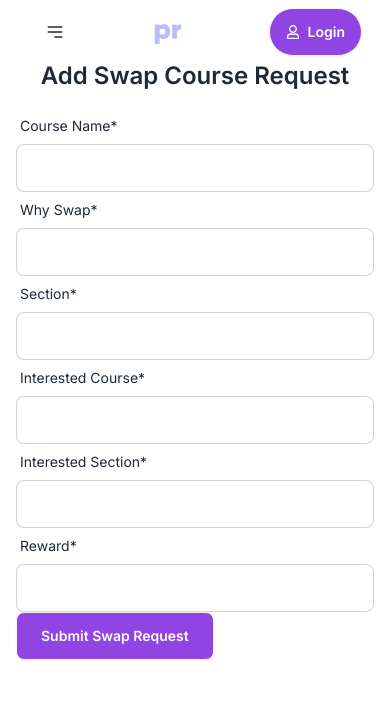
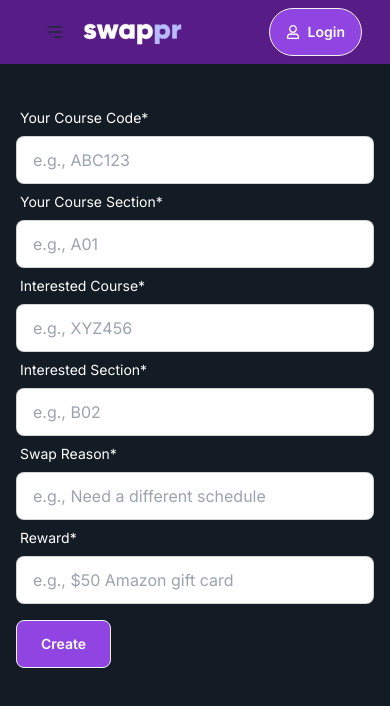
Before and after one commit to axif0/swappr, a React (Vite) app: page /course-swap in a window 390 px wide. Shown: the top 706 px of the page. Built offline with nearby package versions, Linux system fonts and the light colour scheme; no server answers.

Commit message:
Done and Dusted

```diff
--- a/src/App.css
+++ b/src/App.css
@@ -7,6 +7,12 @@
 header, nav{
   z-index: 10001 !important;
 }
+
+/* Add this to your styles */
+.custom-faster {
+  animation-duration: 0.2s !important; /* Adjust the duration as needed */
+}
+
 
 .subtitle{
   @apply text-red uppercase tracking-wide font-semibold text-lg;
--- a/src/components/Banner.jsx
+++ b/src/components/Banner.jsx
@@ -100,7 +100,7 @@
 
         {/* texts */}
         <div className="md:w-1/2 px-4 space-y-7">
-        <h2 className="md:text-5xl text-4xl font-bold md:leading-snug leading-snug">
+        <h2 className="md:text-5xl text-4xl font-bold md:leading-snug leading-snug text-thewhite">
         Stressed about swapping courses? <span className="text-green">Find the perfect match with swappr!</span>
           </h2>
 
--- a/src/components/Navbar.jsx
+++ b/src/components/Navbar.jsx
@@ -12,6 +12,7 @@
   const { user } = useAuth();
   const navigate = useNavigate();
   const dropdownRef = useRef(null);
+  const [isScreenShrunk, setIsScreenShrunk] = useState(false);
 
   useEffect(() => {
     const handleScroll = () => {
@@ -24,12 +25,21 @@
       }
     };
 
+    const handleResize = () => {
+      setIsScreenShrunk(window.innerWidth <= 768);
+    };
+
     window.addEventListener("scroll", handleScroll);
     document.addEventListener("mousedown", handleClickOutside);
+    window.addEventListener("resize", handleResize);
+
+    handleScroll();
+    handleResize();
 
     return () => {
       window.removeEventListener("scroll", handleScroll);
       document.removeEventListener("mousedown", handleClickOutside);
+      window.removeEventListener("resize", handleResize);
     };
   }, []);
 
@@ -45,25 +55,27 @@
   const navItems = (
     <>
       <li>
-        <Link to="/" className="text-green" onClick={closeDropdown}>
+        <Link to="/" className={`text-thewhite ${isSticky ? 'font-bold' : 'font-bold'}`} onClick={closeDropdown}>
           Home
         </Link>
       </li>
       <li>
-        <Link to="/swaptable" className="text-green" onClick={closeDropdown}>
+        <Link to="/swaptable" className={`text-thewhite ${isSticky ? 'font-bold' : 'font-bold'}`} onClick={closeDropdown}>
           Available Deals
         </Link>
       </li>
+      {user ? (
         <li>
-        <Link to={`/swap/${user}`} className="text-green" onClick={closeDropdown}>
+          <Link to={`/swap/${user}`} className={`text-thewhite ${isSticky ? 'font-bold' : 'font-bold'}`} onClick={closeDropdown}>
             My Deals
           </Link>
         </li>
+      ) : null}
     </>
   );
 
   return (
-    <header className={`max-w-screen-2xl container mx-auto fixed top-0 left-0 right-0 z-50 transition-all duration-300 ease-in-out ${isSticky ? 'bg-gray-900 shadow-lg' : ''}`}>
+    <header className={`max-w-screen-2xl container mx-auto fixed top-0 left-0 right-0 z-50 transition-all duration-300 ease-in-out bg-purple-900`}>
       <div
         className="navbar"
         style={{ transition: 'background-color 0.3s, box-shadow 0.3s' }}
@@ -75,7 +87,6 @@
                 <path strokeLinecap="round" strokeLinejoin="round" strokeWidth="2" d="M4 6h16M4 12h16m-8 6h8"/>
               </svg>
             </label>
-
             <ul
               tabIndex={0}
               className={`menu menu-sm dropdown-content mt-3 p-2 shadow bg-base-100 rounded-box w-52 ${isDropdownOpen ? 'block' : 'hidden'}`}
@@ -97,9 +108,14 @@
             <>
               <button
                 onClick={handleCreateSwapRequest}
-                className="btn btn-primary mr-3"
+                className="btn btn-primary"
+                style={{
+                  marginRight: '15px',
+                  color: '#ffffff',
+                  backgroundColor: isScreenShrunk ? 'black' : '#000000',
+                }}
               >
-                Create New Deal
+                {isScreenShrunk ? 'Create' : 'Create New Deal'}
               </button>
               <Profile user={user} />
             </>
--- a/src/layout/Main.jsx
+++ b/src/layout/Main.jsx
@@ -9,7 +9,7 @@
 const Main = () => {
   const { loading } = useContext(AuthContext);
   return (
-    <div>
+    <div className="bg-prigmayBG">
       {loading ? (
         <LoadingSpinner />
       ) : (
--- a/src/pages/dashboard/UserProfile.jsx
+++ b/src/pages/dashboard/UserProfile.jsx
@@ -71,6 +71,7 @@
               type="text"
               value={user?.studentId || ''}
               className="input input-bordered"
+              placeholder="Student ID is unchangeable"
               disabled
             />
           </div>
@@ -85,18 +86,7 @@
               disabled
             />
           </div>
-          <div className="form-control">
-            <label className="label">
-              <span className="label-text">Name</span>
-            </label>
-            <input
-              type="text"
-              {...register('name')}
-              placeholder="Your name"
-              className="input input-bordered"
-              required
-            />
-          </div>
+
           <div className="form-control">
             <label className="label">
               <span className="label-text">Contact</span>
@@ -106,7 +96,7 @@
               value={contact}
               onChange={(e) => setContact(e.target.value)}
               className="input input-bordered"
-              placeholder="Your contact"
+              placeholder="Your Facebook handle or Phone"
             />
           </div>
           <div className="form-control mt-6">
--- a/src/pages/home/CourseSwap.jsx
+++ b/src/pages/home/CourseSwap.jsx
@@ -41,101 +41,123 @@
   };
 
   return (
-    <div className="section-container">
-      <h2 className="text-2xl font-semibold my-4 text-center">
-        Add Swap Course Request
-      </h2>
-      <form onSubmit={handleSubmit(onSubmit)} className="mx-auto" style={{ maxWidth: '870px' }}>
+    <div className="section-container pt-10">
+
+      <form onSubmit={handleSubmit(onSubmit)} className="mx-auto" style={{ maxWidth: '600px' }}>
+        {/* ... */}
         <div className="form-control w-full">
           <label className="label">
-            <span className="label-text">Course Name*</span>
+            <span className="label-text text-thewhite">Your Course Code*</span>
           </label>
           <input
             type="text"
             {...register("courseName", { required: true })}
             className="input input-bordered w-full"
+            placeholder="e.g., ABC123"
           />
           {errors.courseName && (
             <p className="text-red-500">Course name is required.</p>
           )}
         </div>
+
         <div className="form-control w-full">
           <label className="label">
-            <span className="label-text">Why Swap*</span>
+            <span className="label-text text-thewhite">Your Course Section*</span>
+          </label>
+          <input
+            type="text"
+            {...register("section", { required: true })}
+            className="input input-bordered w-full"
+            placeholder="e.g., A01"
+          />
+          {errors.section && (
+            <p className="text-red-500">Section is required.</p>
+          )}
+        </div>
+
+        {/* ... */}
+
+        {/* ... */}
+
+        {/* ... */}
+        <div className="form-control w-full">
+          <label className="label">
+            <span className="label-text text-thewhite">Interested Course*</span>
+          </label>
+          <input
+            type="text"
+            {...register("interestedCourse", { required: true })}
+            className="input input-bordered w-full"
+            placeholder="e.g., XYZ456"
+          />
+          {errors.interestedCourse && (
+            <p className="text-red-500">Interested course is required.</p>
+          )}
+        </div>
+        {/* ... */}
+        <div className="form-control w-full">
+          <label className="label">
+            <span className="label-text text-thewhite">Interested Section*</span>
+          </label>
+          <input
+            type="text"
+            {...register("interestedSection", { required: true })}
+            className="input input-bordered w-full"
+            placeholder="e.g., B02"
+          />
+          {errors.interestedSection && (
+            <p className="text-red-500">Interested section is required.</p>
+          )}
+        </div>
+
+        <div className="form-control w-full">
+          <label className="label">
+            <span className="label-text text-thewhite">Swap Reason*</span>
           </label>
           <input
             type="text"
             {...register("semester", { required: true })}
             className="input input-bordered w-full"
+            placeholder="e.g., Need a different schedule"
           />
           {errors.semester && (
             <p className="text-red-500">Semester is required.</p>
           )}
         </div>
+
+        {/* ... */}
         <div className="form-control w-full">
           <label className="label">
-            <span className="label-text">Section*</span>
-          </label>
-          <input
-            type="text"
-            {...register("section", { required: true })}
-            className="input input-bordered w-full"
-          />
-          {errors.section && (
-            <p className="text-red-500">Section is required.</p>
-          )}
-        </div>
-        <div className="form-control w-full">
-          <label className="label">
-            <span className="label-text">Interested Course*</span>
-          </label>
-          <input
-            type="text"
-            {...register("interestedCourse", { required: true })}
-            className="input input-bordered w-full"
-          />
-          {errors.interestedCourse && (
-            <p className="text-red-500">Interested course is required.</p>
-          )}
-        </div>
-        <div className="form-control w-full">
-          <label className="label">
-            <span className="label-text">Interested Section*</span>
-          </label>
-          <input
-            type="text"
-            {...register("interestedSection", { required: true })}
-            className="input input-bordered w-full"
-          />
-          {errors.interestedSection && (
-            <p className="text-red-500">Interested section is required.</p>
-          )}
-        </div>
-        <div className="form-control w-full">
-          <label className="label">
-            <span className="label-text">Reward*</span>
+            <span className="label-text text-thewhite">Reward*</span>
           </label>
           <input
             type="text"
             {...register("reward", { required: true })}
             className="input input-bordered w-full"
+            placeholder="e.g., $50 Amazon gift card"
           />
           {errors.reward && (
             <p className="text-red-500">Reward is required.</p>
           )}
         </div>
+        {/* ... */}
         {errorMessage && (
           <div className="text-red-500 mb-4">{errorMessage}</div>
         )}
-        <button
-          type="submit"
-          className="btn bg-green text-white px-6"
-        >
-          Submit Swap Request
-        </button>
+
+        <div className="pt-4">
+          <button
+            type="submit"
+            className="btn bg-green text-white px-6"
+          >
+            Create
+          </button>
+        </div>
       </form>
     </div>
   );
+
+
 };
 
 export default CourseSwap;
--- a/src/pages/home/OwnCourses.jsx
+++ b/src/pages/home/OwnCourses.jsx
@@ -2,7 +2,8 @@
 import { useQuery } from '@tanstack/react-query';
 import useAxiosSecure from '../../hooks/useAxiosSecure';
 import { AuthContext } from '../../contexts/AuthProvider';
-import { FaTrashAlt ,FaEdit, FaCheck } from 'react-icons/fa';
+import { FaTrashAlt, FaEdit, FaCheck } from 'react-icons/fa';
+import LoadingSpinner from '../../components/LoadingSpinner'; // Import the LoadingSpinner component
 import Swal from 'sweetalert2';
 
 const EditUserSwapCourses = () => {
@@ -46,17 +47,16 @@
       // Update state or context with newSwapCourses here
 
       const res = await axiosSecure.delete(`/swap/delete/${swapCourse._id}`);
-      alert(`Swap course for user ${editedCourse.user} is removed from database`);
-
+      alert(`Swap course for user ${editedCourse.user} is removed from the database`);
 
       // Optionally refetch if you want to confirm the server state
       refetch();
     } catch (error) {
-
       alert('Failed to delete swap course. Please try again.');
       // Revert optimistic update if necessary
     }
-  }
+  };
+
   const handleUpdateSwapCourse = async () => {
     try {
       // Extract only the fields you want to update
@@ -85,78 +85,136 @@
     }
   }, [user]);
 
-  if (isLoading) return 'Loading...';
+  if (isLoading) return <LoadingSpinner />; // Render the LoadingSpinner while data is loading
   if (error) return `An error occurred: ${error.message}`;
 
   return (
-    <div>
-
+    <div className="p-4 pt-12 pl-8">
+      <div className="flex items-center justify-between m-4"></div>
 
       <div className="flex flex-wrap justify-start">
         {swapCourses.map((swapCourse, index) => (
-          <div key={swapCourse._id} className="card shadow-lg m-4 w-full md:w-1/2 lg:w-1/3 xl:w-1/4">
+          <div
+            key={swapCourse._id}
+            className={`card bg-gray-800 shadow-xl relative mr-5 md:my-5 ${editModeIndex === index ? 'lg:h-full' : 'lg:w-72'}`}
+            style={{ width: '350px', height: editModeIndex === index ? 'auto' : '400px' }}
+          >
+            <div className={`absolute right-2 bottom-2 left-2 p-4 flex justify-between items-end`}>
+              {/* ... */}
+            </div>
+
             <div className="card-body">
               {editModeIndex === index ? (
-                // Render input fields for the card in edit mode
                 <>
                   <div className="mb-2">
-                  <label className="block mb-1">Semester:</label>
-                  <input type="text" value={editedCourse.semester} onChange={(e) => setEditedCourse({ ...editedCourse, semester: e.target.value })} className="w-full px-2 py-1 border rounded" />
+                    <label className="block mb-1 text-white font-bold">Your Course Code</label>
+                    <input
+                      type="text"
+                      value={editedCourse.dealerCourse}
+                      onChange={(e) => setEditedCourse({ ...editedCourse, dealerCourse: e.target.value })}
+                      className="w-full px-2 py-1 border rounded"
+                    />
                   </div>
+
                   <div className="mb-2">
-                  <label className="block mb-1">Dealer Course:</label>
-                  <input type="text" value={editedCourse.dealerCourse} onChange={(e) => setEditedCourse({ ...editedCourse, dealerCourse: e.target.value })} className="w-full px-2 py-1 border rounded" />
+                    <label className="block mb-1 text-white font-bold">Your Course Section</label>
+                    <input
+                      type="text"
+                      value={editedCourse.dealerSection}
+                      onChange={(e) => setEditedCourse({ ...editedCourse, dealerSection: e.target.value })}
+                      className="w-full px-2 py-1 border rounded"
+                    />
                   </div>
+
                   <div className="mb-2">
-                  <label className="block mb-1">Dealer Section:</label>
-                  <input type="text" value={editedCourse.dealerSection} onChange={(e) => setEditedCourse({ ...editedCourse, dealerSection: e.target.value })} className="w-full px-2 py-1 border rounded" />
+                    <label className="block mb-1 text-white font-bold">Interested Course</label>
+                    <input
+                      type="text"
+                      value={editedCourse.interestedCourse.join(', ')}
+                      onChange={(e) => setEditedCourse({ ...editedCourse, interestedCourse: e.target.value.split(', ') })}
+                      className="w-full px-2 py-1 border rounded"
+                    />
                   </div>
+
                   <div className="mb-2">
-                  <label className="block mb-1">Interested Course:</label>
-                  <input type="text" value={editedCourse.interestedCourse.join(', ')} onChange={(e) => setEditedCourse({ ...editedCourse, interestedCourse: e.target.value.split(', ') })} className="w-full px-2 py-1 border rounded" />
+                    <label className="block mb-1 text-white font-bold">Interested Section</label>
+                    <input
+                      type="text"
+                      value={editedCourse.interestedSections.join(', ')}
+                      onChange={(e) => setEditedCourse({ ...editedCourse, interestedSections: e.target.value.split(', ') })}
+                      className="w-full px-2 py-1 border rounded"
+                    />
                   </div>
+
                   <div className="mb-2">
-                  <label className="block mb-1">Interested Sections:</label>
-                  <input type="text" value={editedCourse.interestedSections.join(', ')} onChange={(e) => setEditedCourse({ ...editedCourse, interestedSections: e.target.value.split(', ') })} className="w-full px-2 py-1 border rounded" />
+                    <label className="block mb-1 text-white font-bold">Swap Reason</label>
+                    <input
+                      type="text"
+                      value={editedCourse.semester}
+                      onChange={(e) => setEditedCourse({ ...editedCourse, semester: e.target.value })}
+                      className="w-full px-2 py-1 border rounded"
+                    />
                   </div>
+
                   <div className="mb-2">
-                  <label className="block mb-1">Is Available:</label>
-                  <select value={editedCourse.isAvailable ? 'Yes' : 'No'} onChange={(e) => setEditedCourse({ ...editedCourse, isAvailable: e.target.value === 'Yes' })} className="w-full px-2 py-1 border rounded">
+                    <label className="block mb-1 text-white font-bold">Reward</label>
+                    <input
+                      type="text"
+                      value={editedCourse.reward}
+                      onChange={(e) => setEditedCourse({ ...editedCourse, reward: e.target.value })}
+                      className="w-full px-2 py-1 border rounded"
+                    />
+                  </div>
+
+                  <div className="mb-2">
+                    <label className="block mb-1 text-white font-bold">Availability</label>
+                    <select
+                      value={editedCourse.isAvailable ? 'Yes' : 'No'}
+                      onChange={(e) => setEditedCourse({ ...editedCourse, isAvailable: e.target.value === 'Yes' })}
+                      className="w-full px-2 py-1 border rounded"
+                    >
                       <option value="Yes">Yes</option>
                       <option value="No">No</option>
                     </select>
                   </div>
-                <div className="mb-2">
-                  <label className="block mb-1">Reward:</label>
-                  <input type="text" value={editedCourse.reward} onChange={(e) => setEditedCourse({ ...editedCourse, reward: e.target.value })} className="w-full px-2 py-1 border rounded" />
-                </div>
-                <div className="flex justify-end space-x-2">
-                  <button onClick={handleUpdateSwapCourse} className="btn bg-green-500 text-white flex items-center">
+
+                  <div className="flex justify-end space-x-2 mt-2">
+                    <button
+                      onClick={handleUpdateSwapCourse}
+                      className="btn bg-yellow-500 text-white flex items-center font-bold"
+                    >
                       <FaCheck className="mr-1" /> Save
                     </button>
-                  <button onClick={handleCancelEdit} className="btn bg-red-500 text-white flex items-center">
+                    <button
+                      onClick={handleCancelEdit}
+                      className="btn bg-gray-500 text-white flex items-center font-bold"
+                    >
                       Cancel
                     </button>
                   </div>
                 </>
-
               ) : (
                 // Render text for cards not in edit mode
                 <>
-                <h5 className="card-title">User ID: {swapCourse.user}</h5>
-                <p>Swap Reason: {swapCourse.semester}</p>
-                <p>Have: {swapCourse.dealerCourse} ({swapCourse.dealerSection})</p>
+<h5 className="card-title text-purple-300 font-bold">{swapCourse.user}</h5>
+                  <p></p>
+                  <p className="text-white font-bold">Have → {swapCourse.dealerCourse} ({swapCourse.dealerSection})</p>
 
-                <p>Need: {swapCourse.interestedCourse.map((course, index) => (
+                  <p className="text-white font-bold">Need → {swapCourse.interestedCourse.map((course, index) => (
                     `${course} (${swapCourse.interestedSections[index]})`
                   )).join(', ')}</p>
-                <p>Availability: {swapCourse.isAvailable ? 'Yes' : 'No'}</p>
-                <p>Reward: {swapCourse.reward}</p>
+
+                  <p className="text-white font-bold">Swap Reason → {swapCourse.semester}</p>
+
+                  <p className="text-white font-bold">Reward → {swapCourse.reward}</p>
+
+                  <p className="text-white font-bold">Availability → {swapCourse.isAvailable ? 'Yes' : 'No'}</p>
+
                   <div className="flex justify-end space-x-2 mt-2">
-                  <button onClick={() => handleDeleteSwapCourse(swapCourse)} className="btn bg-orange-500 text-white flex items-center">
+                    <button onClick={() => handleDeleteSwapCourse(swapCourse)} className="btn bg-orange-500 text-white flex items-center font-bold">
                       <FaTrashAlt className="mr-1" /> Delete
                     </button>
-                  <button onClick={() => handleEditSwapCourse(swapCourse, index)} className="btn bg-blue-500 text-white flex items-center">
+                    <button onClick={() => handleEditSwapCourse(swapCourse, index)} className="btn bg-blue-500 text-white flex items-center font-bold">
                       <FaEdit className="mr-1" /> Edit
                     </button>
                   </div>
@@ -168,8 +226,6 @@
       </div>
     </div>
   );
-
-
 };
 
 export default EditUserSwapCourses;
--- a/tailwind.config.js
+++ b/tailwind.config.js
@@ -10,10 +10,10 @@
       colors: {
         "green": "#9044e2",
         "red": "#FF0000",
-        "secondary": "#555",
         "mygreen": "#641abb",
-        "prigmayBG": "#FCFCFC",
-        "formcolor":"#28244f"
+        "prigmayBG": "#131C25",
+        "formcolor":"#28244f",
+        "thewhite":"#FFFFFF"
       }
     },
   },
```
Also changed, not shown: src/components/Cards.jsx (+23 -11 lines), src/components/Modal.jsx (+13 -24 lines), src/components/Profile.jsx (+4 -8 lines), src/pages/home/Swaptable.jsx (+44 -23 lines). Lines whose indentation alone changed are shown as unchanged.
